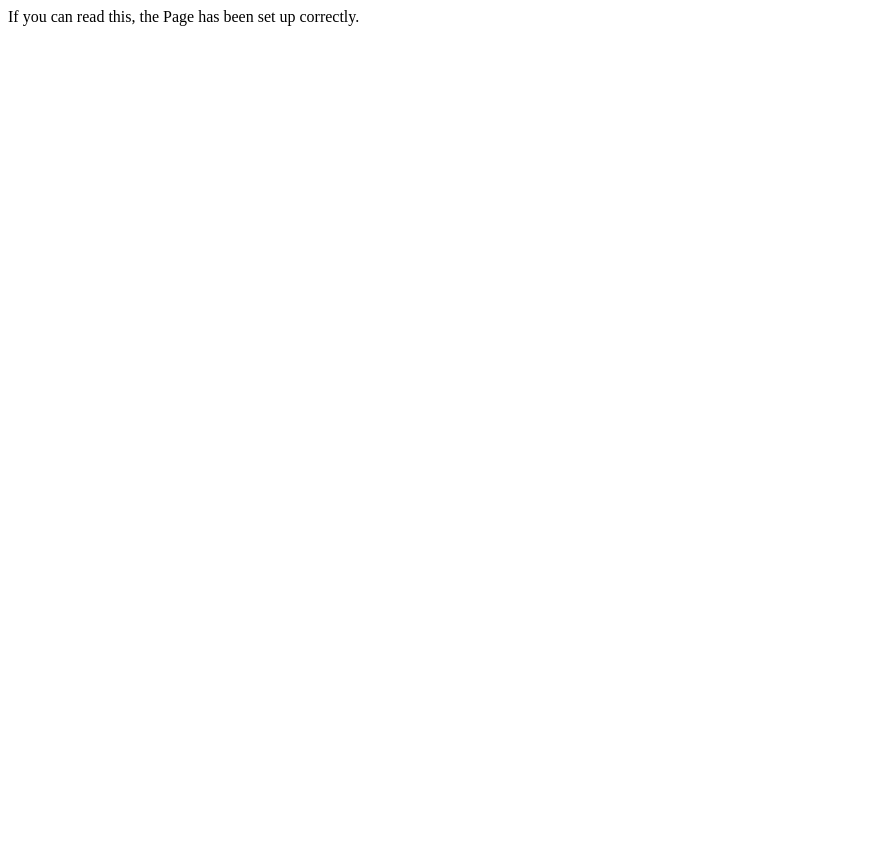
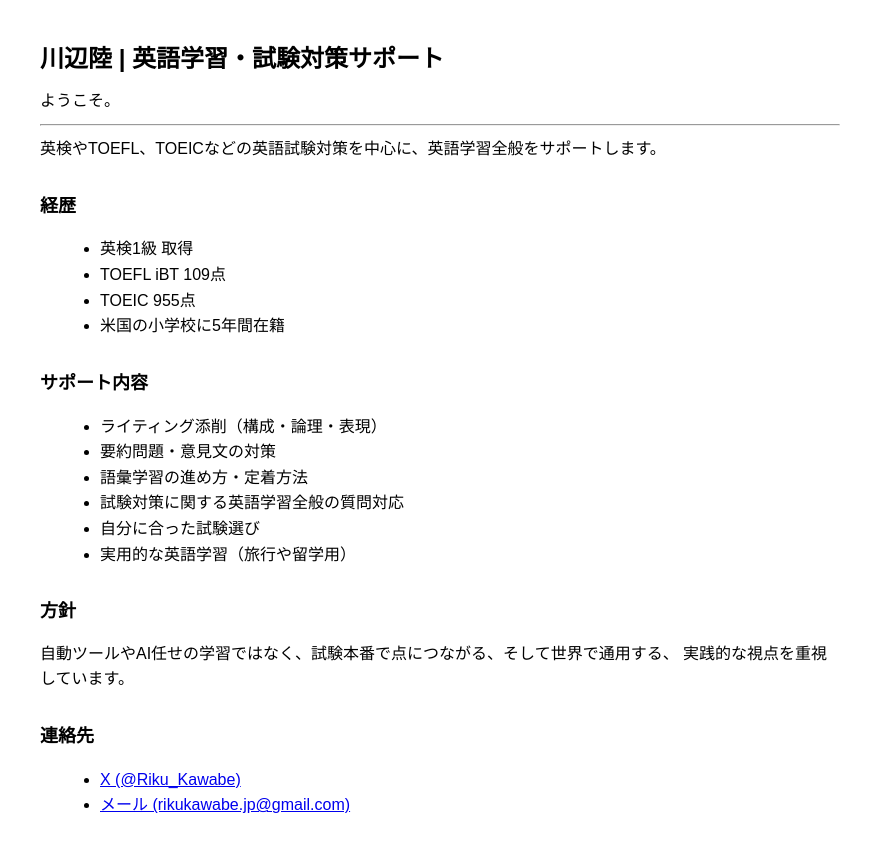
Before and after one commit to Riku-Kawabe/Riku-Kawabe.github.io, a plain HTML site: page index.html in a window 1280 px wide. Shown: the whole page, without its empty margins (0-882 px from the left). Before the commit the page ends 800 px from the top, so only its background shows below. Drawn offline with Linux system fonts and the light colour scheme.

Commit message:
2026.01.03

```diff
--- a/index.html
+++ b/index.html
@@ -1,3 +1,95 @@
-<html>
-  <p>If you can read this, the Page has been set up correctly.</p>
+<!DOCTYPE html>
+<html lang="ja">
+<head>
+  <meta charset="UTF-8">
+  <title>川辺陸 | 英語学習・試験対策サポート</title>
+
+  <style>
+    body {
+      font-family: Arial, Helvetica, sans-serif;
+      line-height: 1.6;
+      margin: 40px;
+      max-width: 800px;
+    }
+
+    h1 {
+      font-size: 24px;
+      margin-bottom: 10px;
+    }
+
+    h2 {
+      font-size: 18px;
+      margin-top: 30px;
+    }
+
+    p {
+      margin: 10px 0;
+    }
+
+    ul {
+      margin-left: 20px;
+    }
+
+    .section {
+      margin-bottom: 30px;
+    }
+
+    .contact {
+      margin-top: 40px;
+      font-weight: bold;
+    }
+  </style>
+</head>
+
+<body>
+
+  <h1>川辺陸 | 英語学習・試験対策サポート</h1>
+  <p>ようこそ。</p>
+  <hr>
+
+  <div class="section">
+    <p>
+英検やTOEFL、TOEICなどの英語試験対策を中心に、英語学習全般をサポートします。
+    </p>
+  </div>
+
+  <div class="section">
+    <h2>経歴</h2>
+    <ul>
+      <li>英検1級 取得</li>
+      <li>TOEFL iBT 109点</li>
+      <li>TOEIC 955点</li>
+      <li>米国の小学校に5年間在籍</li>
+    </ul>
+  </div>
+
+  <div class="section">
+    <h2>サポート内容</h2>
+    <ul>
+      <li>ライティング添削（構成・論理・表現）</li>
+      <li>要約問題・意見文の対策</li>
+      <li>語彙学習の進め方・定着方法</li>
+      <li>試験対策に関する英語学習全般の質問対応</li>
+      <li>自分に合った試験選び</li>
+      <li>実用的な英語学習（旅行や留学用）</li>
+    </ul>
+  </div>
+
+  <div class="section">
+    <h2>方針</h2>
+    <p>
+      自動ツールやAI任せの学習ではなく、試験本番で点につながる、そして世界で通用する、
+      実践的な視点を重視しています。
+    </p>
+  </div>
+
+  <div class="section">
+    <h2>連絡先</h2>
+    <ul>
+      <li><a href="https://x.com/@Riku_Kawabe">X (@Riku_Kawabe)</a></li>
+      <li><a href="mailto:rikukawabe.jp@gmail.com">メール (rikukawabe.jp@gmail.com)</a></li>
+    </ul>
+  </div>
+
+</body>
 </html>
```
